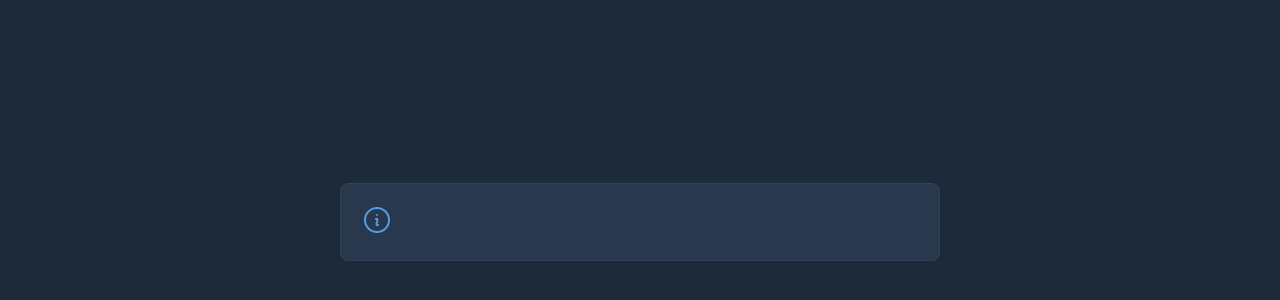
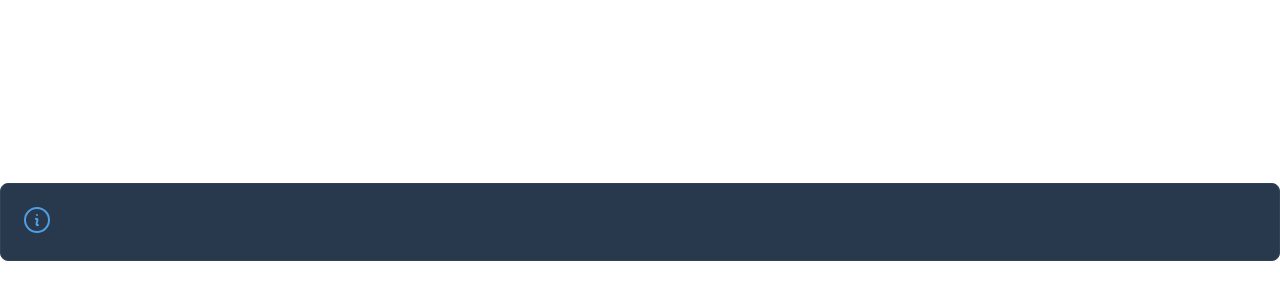
Before and after one commit to jleonkab/reportsinsights, a plain HTML site: page callout.html in a window 1280 px wide. Shown: the part 178-478 px from the top of the page. Drawn offline with Linux system fonts and the light colour scheme.

Commit message:
Fixed color

```diff
--- a/callout.html
+++ b/callout.html
@@ -10,7 +10,7 @@
             padding: 0;
             width: 100%;
             height: 100%;
-            background-color: #1C2A3A;
+            background-color: transparent;
             color: #FFFFFF;
             font-family: -apple-system, BlinkMacSystemFont, "Segoe UI", Roboto, "Helvetica Neue", Arial, sans-serif;
             display: flex;
@@ -25,8 +25,7 @@
             padding: 20px;
             border-radius: 8px;
             border: 1px solid #334155;
-            width: 90%;
-            max-width: 600px;
+            width: 100%;
             box-sizing: border-box;
         }
         .icon {
@@ -36,6 +35,13 @@
         .icon svg {
             width: 32px;
             height: 32px;
+        }
+        .content-wrapper {
+            flex-grow: 1;
+            display: flex;
+            align-items: center;
+            flex-wrap: wrap;
+            justify-content: space-between;
         }
         .content {
             flex-grow: 1;
@@ -51,13 +57,25 @@
         }
         .cta-button {
             display: inline-block;
-            margin-top: 15px;
             padding: 10px 15px;
             background-color: #FFC928;
             color: #000000;
             text-decoration: none;
             border-radius: 5px;
             font-weight: bold;
+            margin-left: 20px;
+            white-space: nowrap;
+        }
+
+        @media (max-width: 480px) {
+            .content-wrapper {
+                flex-direction: column;
+                align-items: flex-start;
+            }
+            .cta-button {
+                margin-left: 0;
+                margin-top: 15px;
+            }
         }
     </style>
 </head>
@@ -67,9 +85,11 @@
         <div class="icon" id="icon-container">
             <!-- Icon will be inserted here -->
         </div>
+        <div class="content-wrapper">
             <div class="content">
                 <div class="title" id="title-container"></div>
                 <div class="subtitle" id="subtitle-container"></div>
+            </div>
             <div id="cta-container"></div>
         </div>
     </div>
```
Lines whose indentation alone changed are shown as unchanged.
